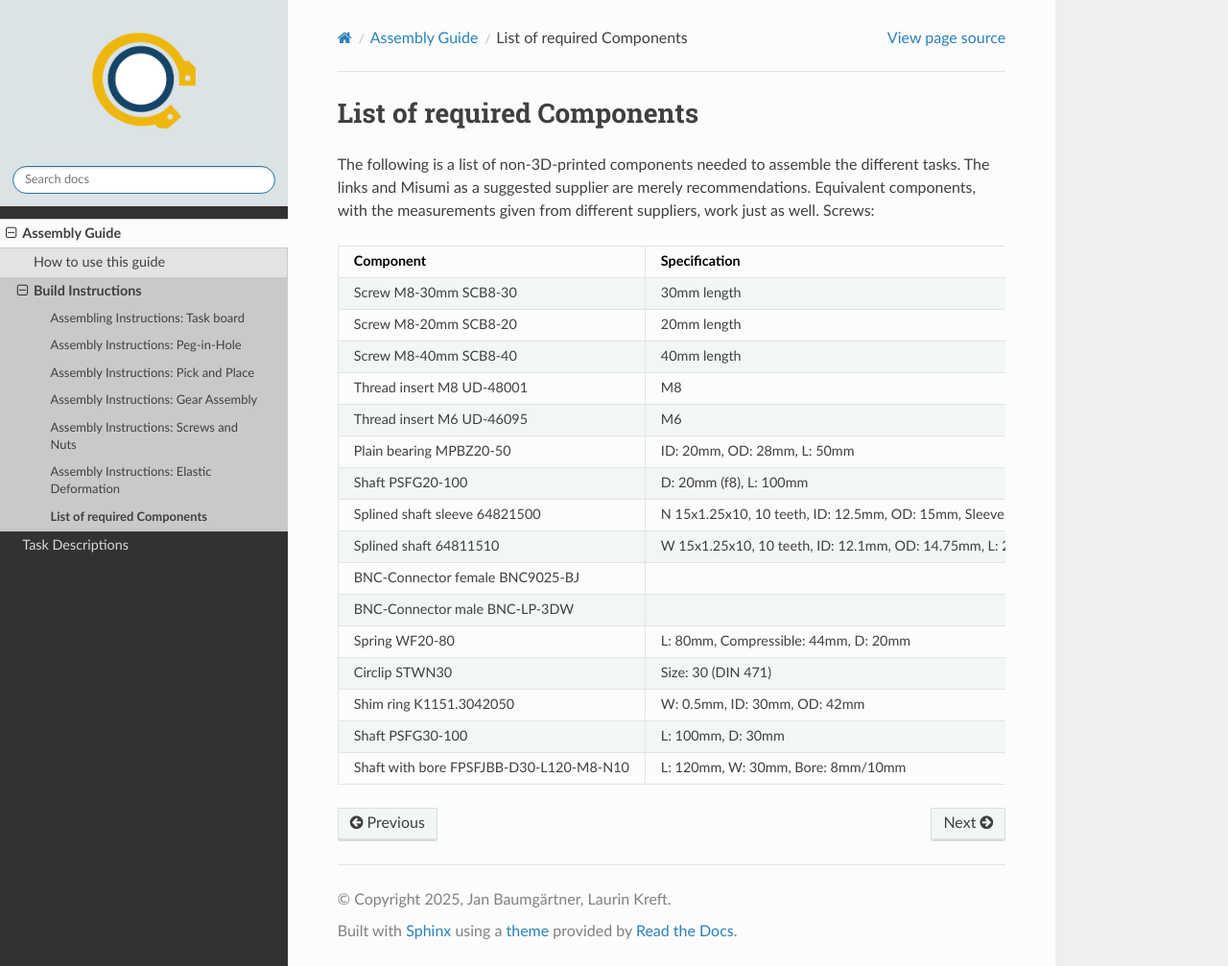
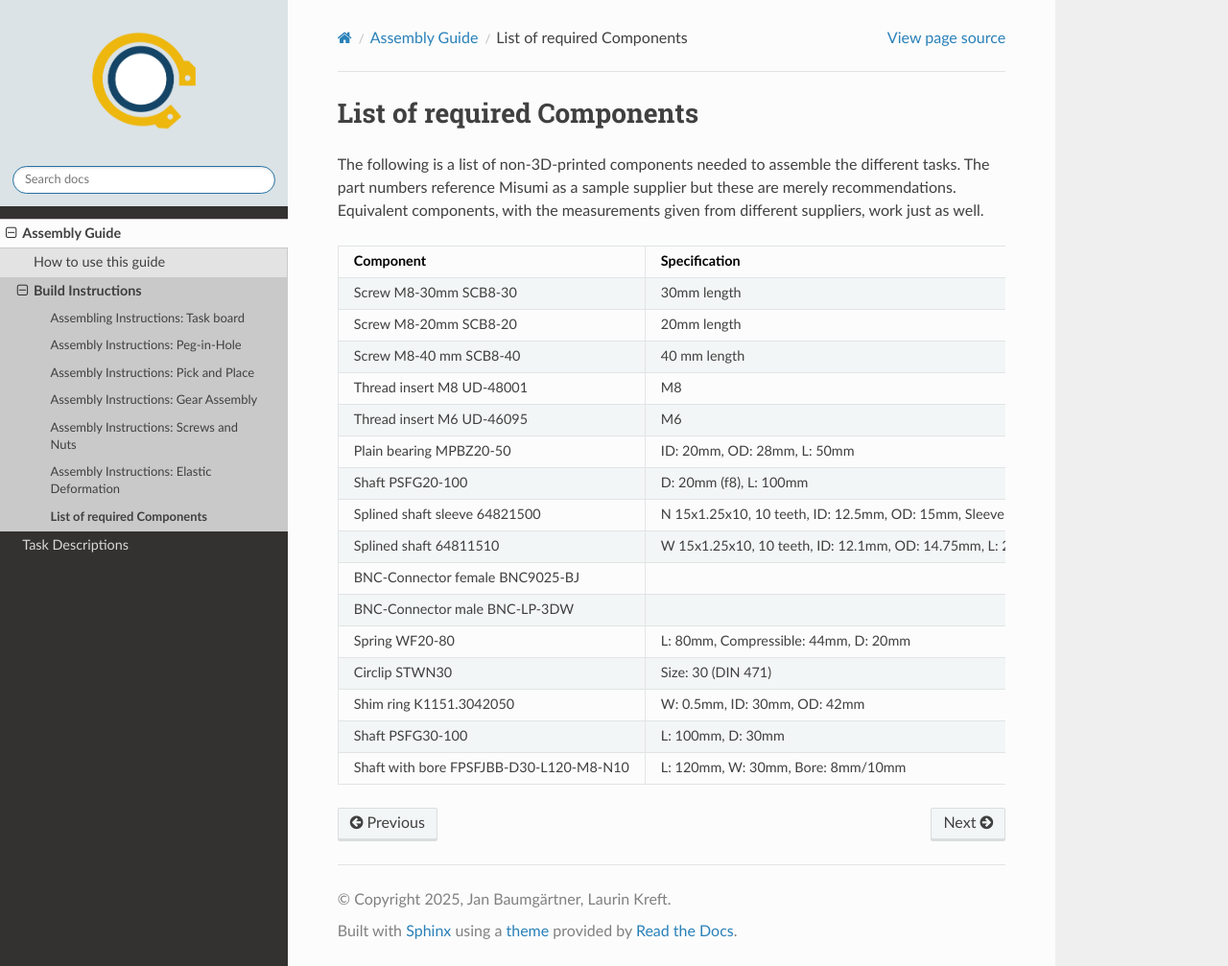
Before and after one commit to WBK-Robotics/industrial-assembly-taskboard, a Sphinx documentation site: the page built from docs/source/List-of-Required-Components.rst, in a window 1280 px wide and 1007 px high. Shown: the whole window at 96% size. Built offline with Sphinx 7.4.7 and the Read the Docs theme 3.1.0, drawn with Linux system fonts in a browser that asks for light colours; pages that are not in the unit, such as notebooks, are missing from menus.

Commit message:
minor formatting and spelling fixes

```diff
--- a/docs/source/3-Assembly-Instructions-Gear-Assembly.rst
+++ b/docs/source/3-Assembly-Instructions-Gear-Assembly.rst
@@ -72,7 +72,7 @@ Step 1: Prepare the Components
     * - 3 Gears Mounting Part 1 x 1 (Material: PETG)
       - M8 Nut x 2
     * - 3 Gears Mounting Part 2 x 1 (Material: PETG)
-      - 40mm M8 Screw x 2
+      - 40 mm M8 Screw x 2
     * - Shaft with key x 2 (Material: PETG)
       -
     * - Gear 3 x 1 (Material: PETG)
@@ -101,5 +101,5 @@ Next place the mounting part 1 on top of the assembled components, so that the t
     :width: 400px
 
 
-Place the assembled parts on the Taskboard holding them together, so that the two holes on the side of the assembly group line up with two holes on the Taskboard. Push the two 40mm M8 Screws through the holes and fixate them from the bottom of the board using the M8 Nuts.
+Place the assembled parts on the Taskboard holding them together, so that the two holes on the side of the assembly group line up with two holes on the Taskboard. Push the two 40 mm M8 Screws through the holes and fixate them from the bottom of the board using the M8 Nuts.
 Place the 3D-printed Gears, two with groove and one without next to the Taskboard on a flat surface graspable for the robot.
--- a/docs/source/List-of-Required-Components.rst
+++ b/docs/source/List-of-Required-Components.rst
@@ -2,8 +2,9 @@ List of required Components
 ===========================
 
 The following is a list of non-3D-printed components needed to assemble the different tasks.
-The links and Misumi as a suggested supplier are merely recommendations. Equivalent components, with the measurements given from different suppliers, work just as well.
-Screws:
+The part numbers reference Misumi as a sample supplier but these are merely recommendations.
+Equivalent components, with the measurements given from different suppliers, work just as well.
+
 
 .. list-table::
     :header-rows: 1
@@ -21,8 +22,8 @@ Screws:
       - 20mm length
       - 5
       -
-    * - Screw M8-40mm SCB8-40
-      - 40mm length
+    * - Screw M8-40 mm SCB8-40
+      - 40 mm length
       - 2
       -
     * - Thread insert M8 UD-48001
@@ -42,7 +43,7 @@ Screws:
       - 1
       -
     * - Splined shaft sleeve 64821500
-      - N 15x1.25x10, 10 teeth, ID: 12.5mm, OD: 15mm, Sleeve OD: 38mm, L: 40mm
+      - N 15x1.25x10, 10 teeth, ID: 12.5mm, OD: 15mm, Sleeve OD: 38mm, L: 40 mm
       - 1
       - OD/Length can be modified in CAD
     * - Splined shaft 64811510
--- a/docs/source/robotic_instructions_pick_and_place.rst
+++ b/docs/source/robotic_instructions_pick_and_place.rst
@@ -57,8 +57,8 @@ A feather key is a small, rectangular metal component used to connect rotating m
 ensuring torque transmission while allowing for easy assembly and disassembly.
 Feather keys fit into matching grooves (keyways) on both the shaft and the mating part, providing a secure, non-permanent connection.
 
-In this task, a feather key is placed on a flat surface next to the Taskboard. T
-he robot must pick up the feather key and insert it vertically into the groove of a shaft mounted on the Taskboard.
+In this task, a feather key is placed on a flat surface next to the Taskboard.
+The robot must pick up the feather key and insert it vertically into the groove of a shaft mounted on the Taskboard.
 
 .. image:: images/pick_and_place_taskboard_feather_key.png
     :alt: Pick and Place Task Module - Feather Key
```
Also changed, not shown: docs/source/index.rst (+6 -4 lines).
